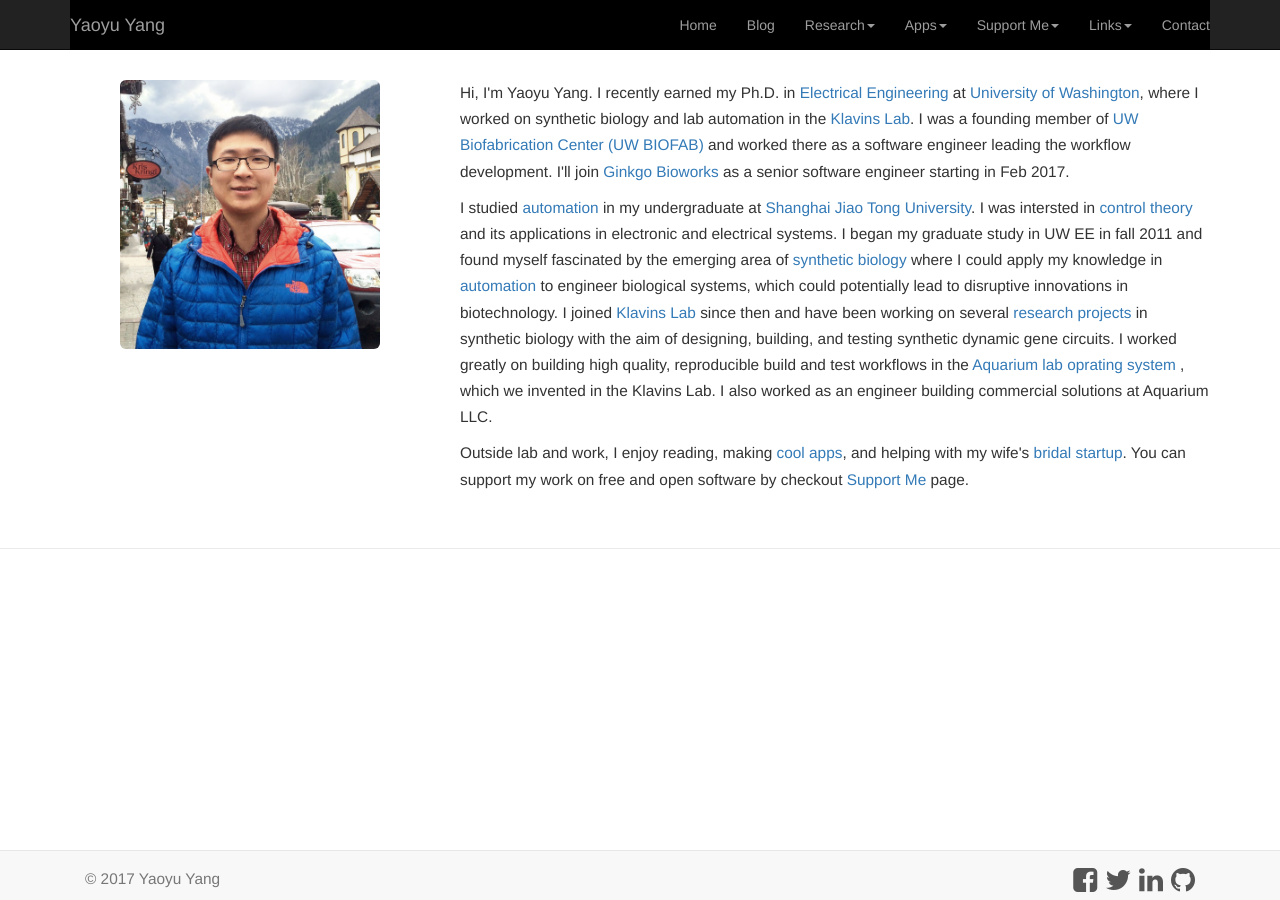
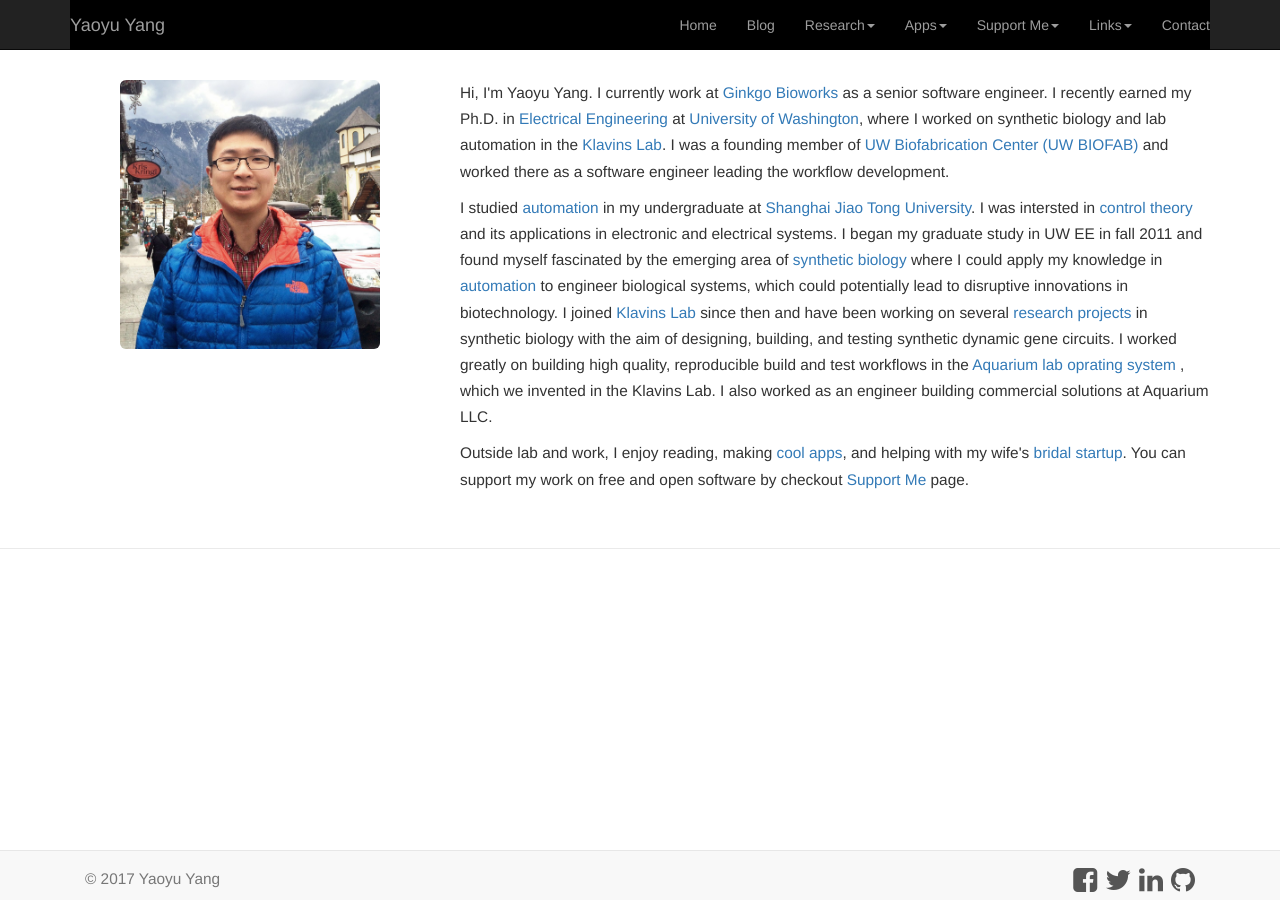
Before and after one commit to yaoyuyang/yaoyuyang.github.io, a Jekyll site: the page built from index.html, in a window 1280 px wide. Built offline with Jekyll 4.4.1, drawn with Linux system fonts in a browser that asks for light colours; nearby versions of some CDN libraries.

Commit message:
update work title

```diff
--- a/index.html
+++ b/index.html
@@ -12,7 +12,7 @@
     </div>
     <div class="col-md-8" style='margin-top:20px'>
       <p>
-      Hi, I'm Yaoyu Yang. I recently earned my Ph.D. in  <a href="http://www.ee.washington.edu/" target="_blank">Electrical Engineering</a> at <a href="http://www.washington.edu/" target="_blank">University of Washington</a>, where I worked on synthetic biology and lab automation in the <a href="http://klavinslab.org/" target="_blank">Klavins Lab</a>. I was a founding member of <a href="http://uwbiofab.org/" target="_blank">UW Biofabrication Center (UW BIOFAB)</a> and worked there as a software engineer leading the workflow development. I'll join <a href="http://www.ginkgobioworks.com/" target="_blank">Ginkgo Bioworks</a> as a senior software engineer starting in Feb 2017.
+      Hi, I'm Yaoyu Yang. I currently work at <a href="http://www.ginkgobioworks.com/" target="_blank">Ginkgo Bioworks</a> as a senior software engineer. I recently earned my Ph.D. in  <a href="http://www.ee.washington.edu/" target="_blank">Electrical Engineering</a> at <a href="http://www.washington.edu/" target="_blank">University of Washington</a>, where I worked on synthetic biology and lab automation in the <a href="http://klavinslab.org/" target="_blank">Klavins Lab</a>. I was a founding member of <a href="http://uwbiofab.org/" target="_blank">UW Biofabrication Center (UW BIOFAB)</a> and worked there as a software engineer leading the workflow development.
       </p>
       <p>
       I studied <a href="http://www.automation.sjtu.edu.cn/en/" target="_blank">automation</a> in my undergraduate at <a href="http://en.sjtu.edu.cn/" target="_blank">Shanghai Jiao Tong University</a>. I was intersted in <a href="http://en.wikipedia.org/wiki/Control_theory" target="_blank">control theory</a> and its applications in electronic and electrical systems. I began my graduate study in UW EE in fall 2011 and found myself fascinated by the emerging area of <a href="http://www.synberc.org/what-is-synbio" target="_blank">synthetic biology</a> where I could apply my knowledge in <a href="http://en.wikipedia.org/wiki/Automation" target="_blank">automation</a> to engineer biological systems, which could potentially lead to disruptive innovations in biotechnology. I joined <a href="http://klavinslab.org/" target="_blank">Klavins Lab</a> since then and have been working on several <a href="/research">research projects</a> in synthetic biology with the aim of designing, building, and testing synthetic dynamic gene circuits. I worked greatly on building high quality, reproducible build and test workflows in the <a href="http://klavinslab.org/aquarium.html" target="_blank">Aquarium lab oprating system</a> , which we invented in the Klavins Lab. I also worked as an engineer building commercial solutions at Aquarium LLC.</p>
```
Also changed, not shown: 2 other files.
